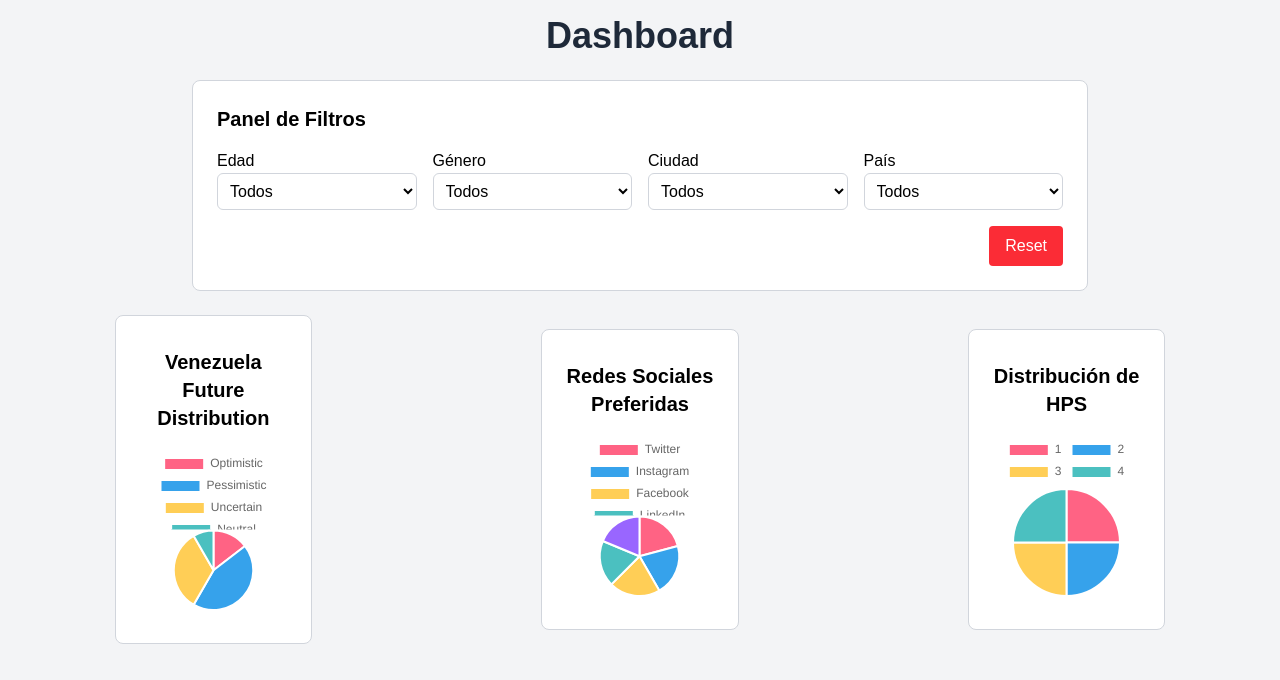
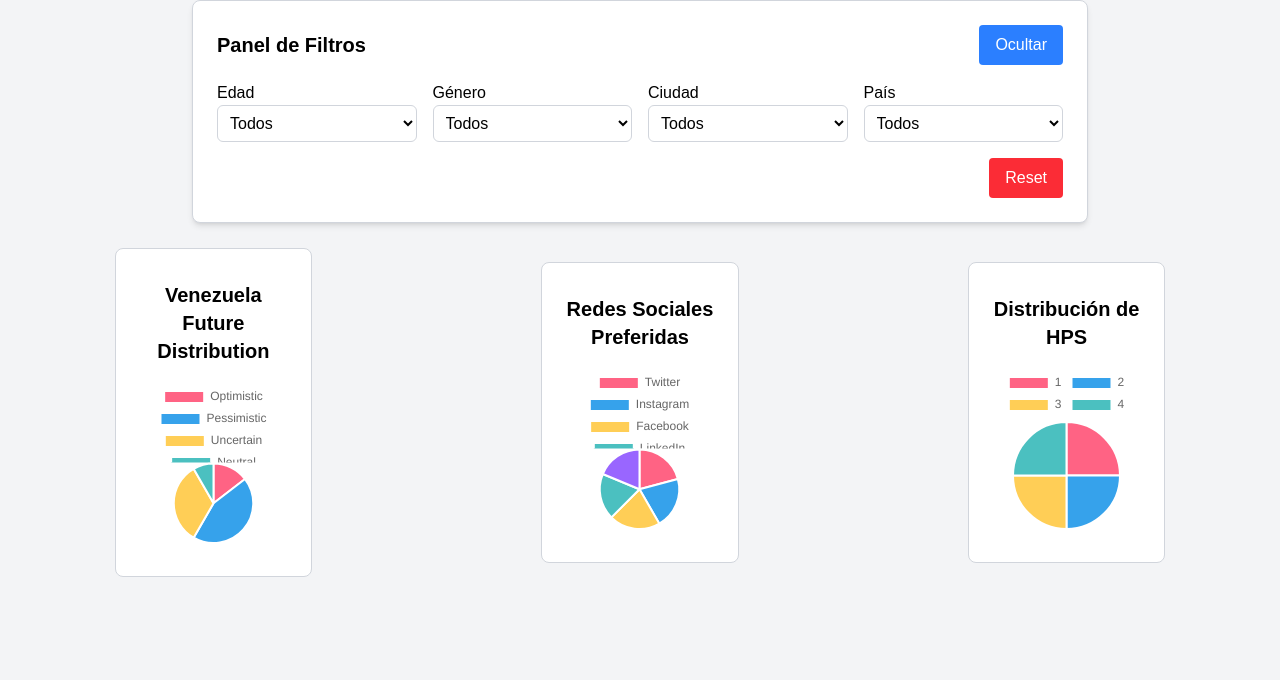
Before and after one commit to jtovarto/data-display, a Next.js app: page / in a window 1280 px wide. Shown: the top 680 px of the page. Built offline with nearby package versions, Linux system fonts and the light colour scheme.

Commit message:
feat: add responsive behavior and reset functionality to FilterPanel component

```diff
--- a/package.json
+++ b/package.json
@@ -9,6 +9,7 @@
     "lint": "next lint"
   },
   "dependencies": {
+    "@headlessui/react": "^2.2.2",
     "chart.js": "^4.4.9",
     "next": "15.3.1",
     "react": "^19.0.0",
--- a/src/app/components/FilterPanel.tsx
+++ b/src/app/components/FilterPanel.tsx
@@ -1,4 +1,5 @@
-import React from "react";
+import React, { useState, useEffect } from "react";
+import { Transition } from "@headlessui/react";
 
 interface FilterPanelProps {
   filters: {
@@ -29,21 +30,58 @@ export default function FilterPanel({
   uniqueCities,
   uniqueCountries,
 }: FilterPanelProps) {
+  const [isPanelVisible, setIsPanelVisible] = useState(false);
+
+  useEffect(() => {
+    const mediaQuery = window.matchMedia("(min-width: 1024px)");
+    setIsPanelVisible(mediaQuery.matches);
+
+    const handleResize = () => {
+      setIsPanelVisible(mediaQuery.matches);
+    };
+
+    mediaQuery.addEventListener("change", handleResize);
+    return () => mediaQuery.removeEventListener("change", handleResize);
+  }, []);
+
   const handleFilterChange = (e: React.ChangeEvent<HTMLSelectElement>) => {
     const { name, value } = e.target;
     setFilters({ ...filters, [name]: value });
   };
 
   const handleAgeRangeChange = (e: React.ChangeEvent<HTMLSelectElement>) => {
-        const selectedRange: { label: string; min: number; max: number } | undefined = ageRanges.find(
-            (range) => range.label === e.target.value
-        );
+    const selectedRange:
+      | { label: string; min: number; max: number }
+      | undefined = ageRanges.find((range) => range.label === e.target.value);
     setFilters({ ...filters, ageRange: selectedRange });
   };
 
+  const togglePanelVisibility = () => {
+    setIsPanelVisible(!isPanelVisible);
+  };
+
   return (
-        <div className="dashboard-filters bg-white border border-gray-300 rounded-lg p-6 mx-auto max-w-4xl">
-            <h2 className="text-xl font-bold mb-4">Panel de Filtros</h2>
+    <div className="dashboard-filters bg-white border border-gray-300 rounded-lg p-6 mx-auto max-w-4xl transition-all duration-300 ease-in-out transform fixed top-0 left-0 right-0 z-50 shadow-md">
+      <div className="flex justify-between items-center mb-4">
+        <h2 className="text-xl font-bold">Panel de Filtros</h2>
+        <button
+          onClick={togglePanelVisibility}
+          className="bg-blue-500 text-white px-4 py-2 rounded hover:bg-blue-600"
+        >
+          {isPanelVisible ? "Ocultar" : "Mostrar"}
+        </button>
+      </div>
+      <Transition
+        show={isPanelVisible}
+        enter="transition-all duration-300 ease-in-out"
+        enterFrom="transform scale-y-0 opacity-0"
+        enterTo="transform scale-y-100 opacity-100"
+        leave="transition-all duration-300 ease-in-out"
+        leaveFrom="transform scale-y-100 opacity-100"
+        leaveTo="transform scale-y-0 opacity-0"
+        className="origin-top"
+      >
+        <div>
           <div className="flex flex-row gap-4 flex-wrap">
             <div className="flex-1">
               <h3>Edad</h3>
@@ -107,17 +145,21 @@ export default function FilterPanel({
           </div>
           <div className="flex justify-end mt-4">
             <button
-                    onClick={() => setFilters({
+              onClick={() =>
+                setFilters({
                   gen: "",
                   ct: "",
                   co: "",
                   ageRange: undefined,
-                    })}
+                })
+              }
               className="bg-red-500 text-white px-4 py-2 rounded hover:bg-red-600"
             >
               Reset
             </button>
           </div>
         </div>
+      </Transition>
+    </div>
   );
 }
--- a/src/app/page.tsx
+++ b/src/app/page.tsx
@@ -207,7 +207,7 @@ export default function Dashboard() {
         uniqueCities={uniqueCities}
         uniqueCountries={uniqueCountries}
       />
-      <main className="dashboard-content">
+      <main className="dashboard-content mt-16 md:mt-48">
         <div className="grid grid-cols-1 sm:grid-cols-2 lg:grid-cols-3 gap-8 justify-items-center items-center">
           <PieChart pieData={pieData} pieOptions={pieOptions} imvCounts={imvCounts} />
           <SocialMediaPieChart
```
Also changed, not shown: 1 other file (tests, documents, lock files or other folders). Lines whose indentation alone changed are shown as unchanged.
